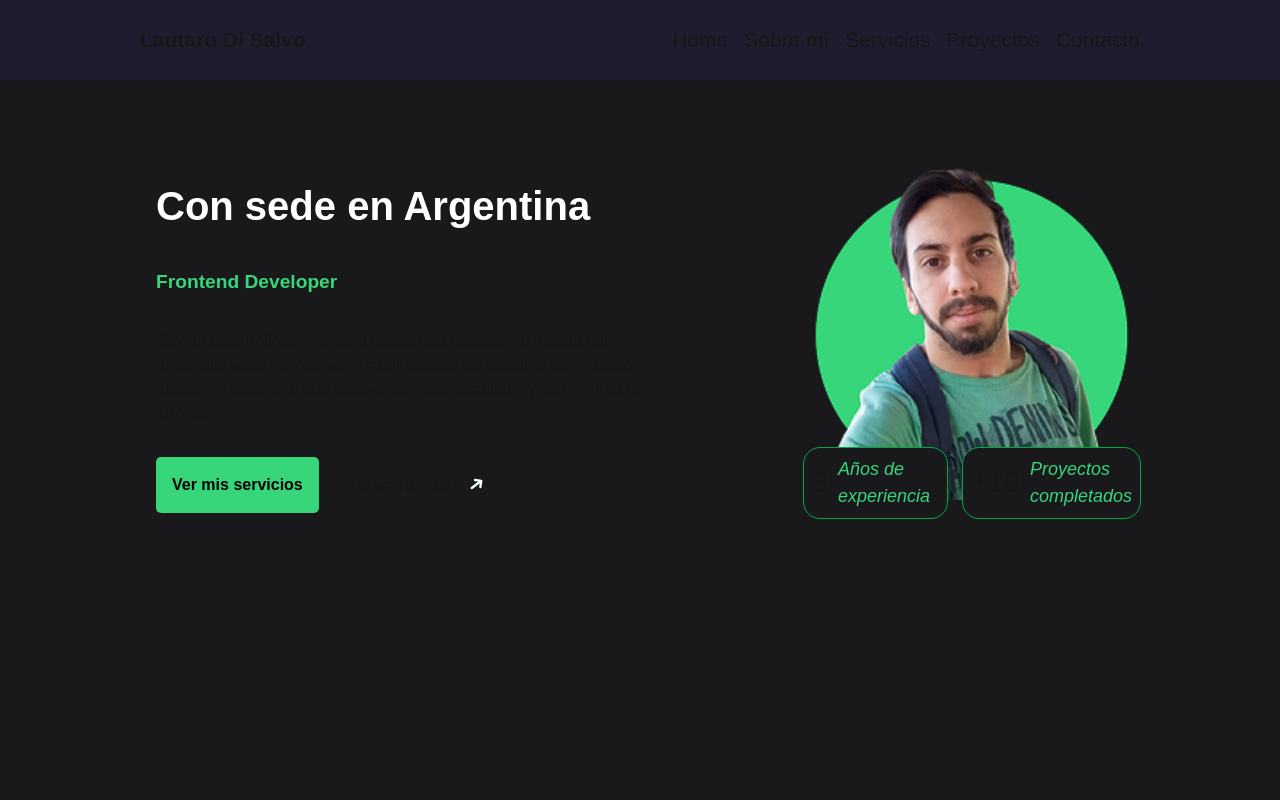
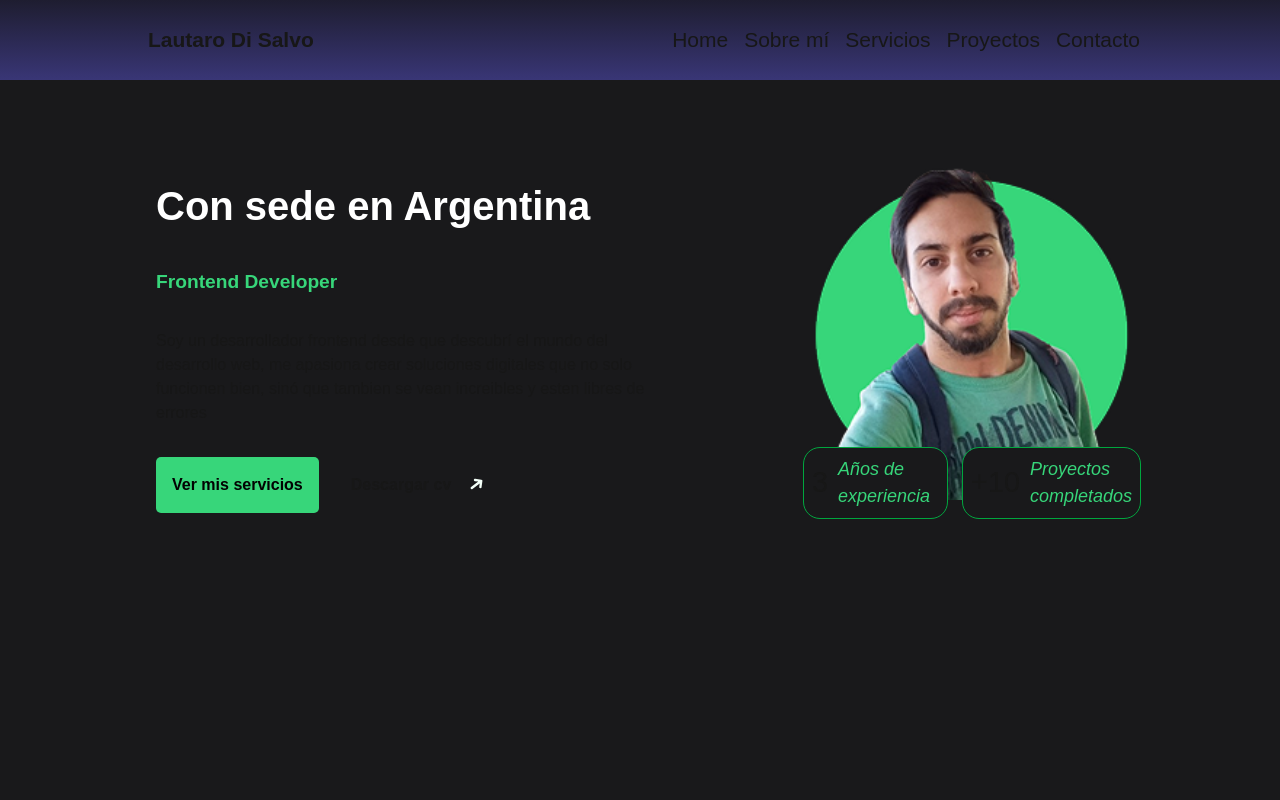
Before and after one commit to lautaroDSwebdev/web-freelance, a Next.js app: page / in a window 1280 px wide. Shown: the top 800 px of the page. Built offline with nearby package versions, Linux system fonts and the light colour scheme.

Commit message:
fix: gradient navbar

```diff
--- a/src/app/_component/Navbar.tsx
+++ b/src/app/_component/Navbar.tsx
@@ -3,11 +3,11 @@ import React from "react";
 import { navLinks } from "../_mock/mock";
 export const NavBar = () => {
   return (
-    <div className=" fixed  bottom-0 md:top-0 w-full g-scroll-animated-color h-[5rem]   z-[900]">
+    <div className=" fixed  bottom-0 md:top-0 w-full g-gradient-blue h-[5rem]   z-[900]">
       <section className="flex flex-col md:flex-row justify-between max-width m-auto h-[5rem]
         items-center">
         <a href="#home">
-          <h2 className="font-bold lg:text-[21px] md:text-[15px] text-[13px]">Lautaro Di Salvo</h2>
+          <h2 className="font-bold lg:text-[21px] md:text-[15px] text-[13px] p-[8px]">Lautaro Di Salvo</h2>
         </a>
         <nav className="flex justify-evenly gap-[1rem] p-[14px_0] ">
           {navLinks.map((e) => (
```
